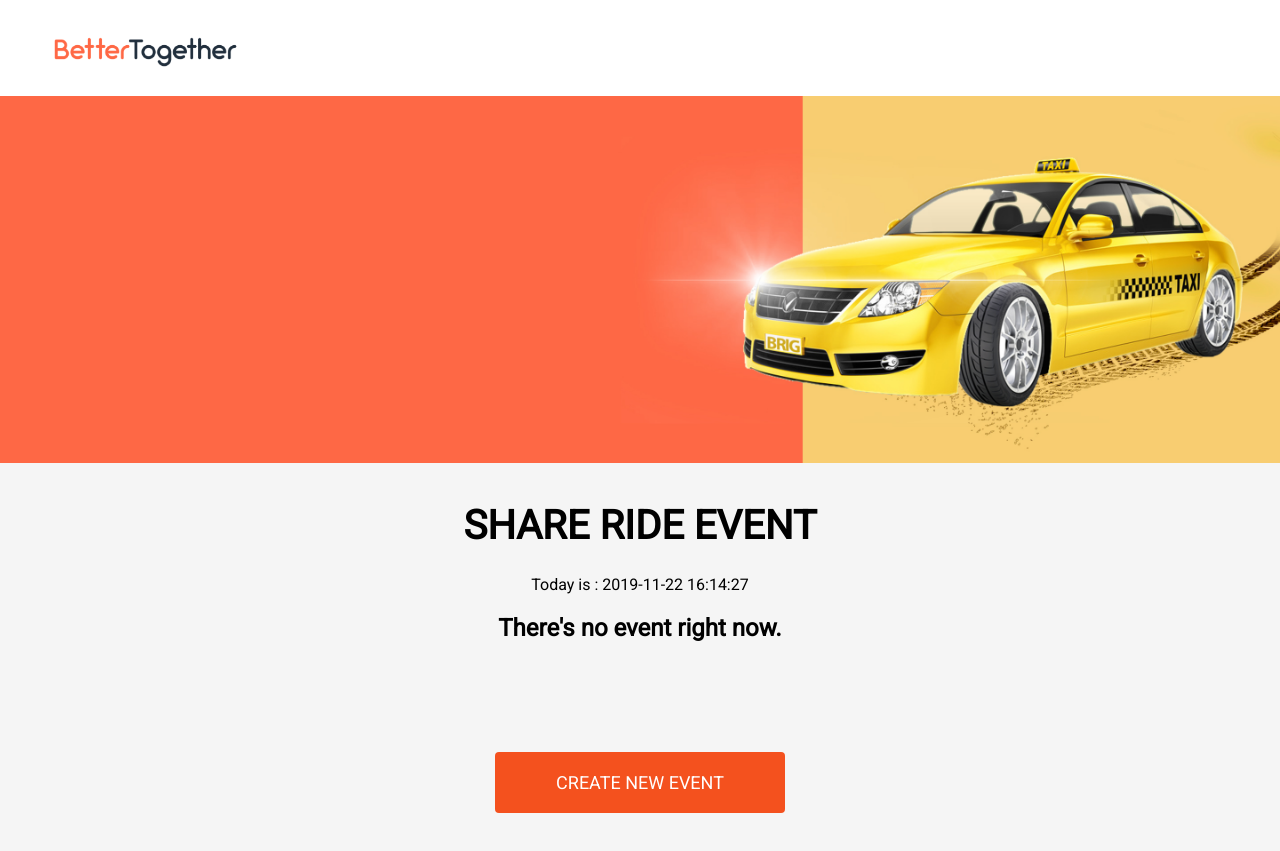
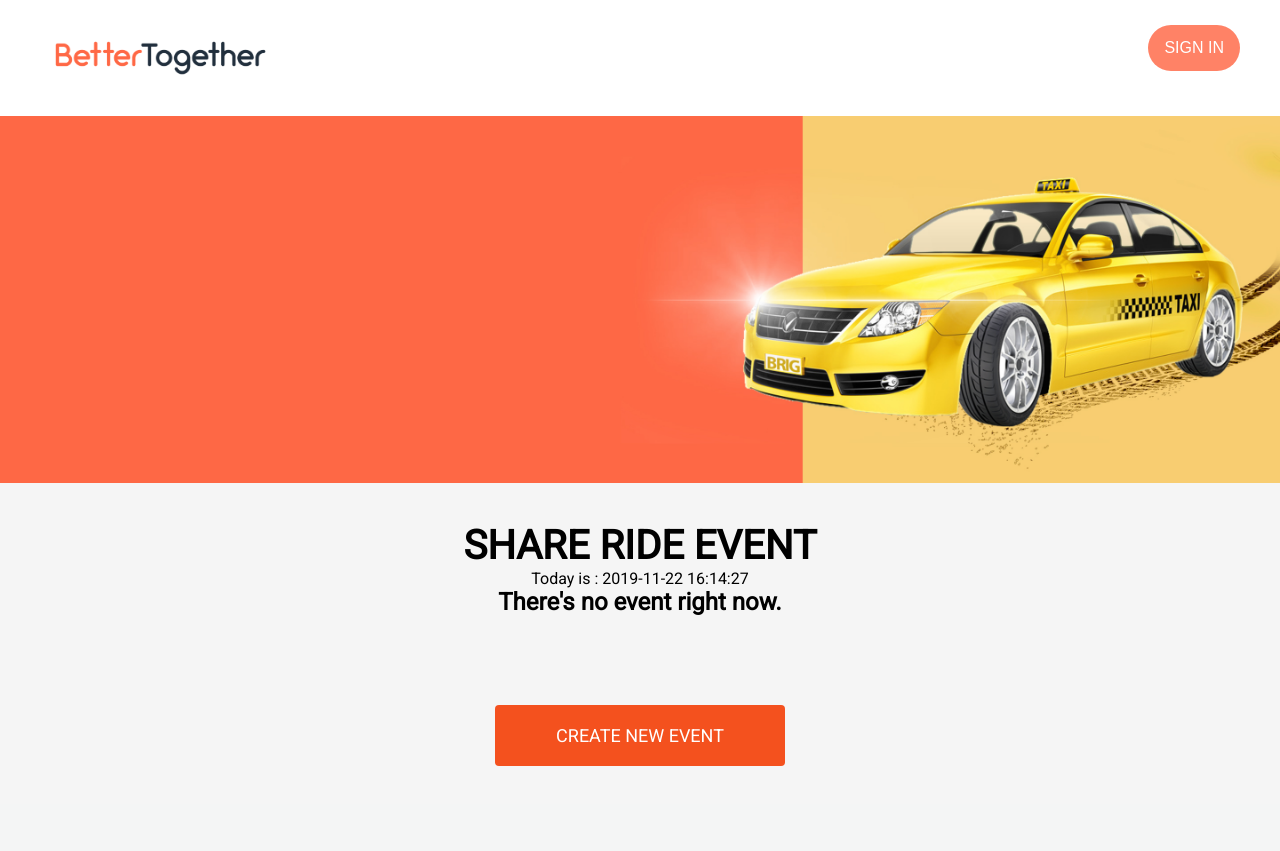
Before and after one commit to bameethanida/BetterTogether, a Django app: page /shareride/ in a window 1280 px wide. After the commit the page ends 766 px from the top, so only its background shows below. Run offline with Django 3.2, Linux system fonts and the light colour scheme; data that the repository does not hold is empty.

Commit message:
edit index and add button

```diff
--- a/BetterTogetherApp/static/css/homepage_style.css
+++ b/BetterTogetherApp/static/css/homepage_style.css
@@ -3,6 +3,7 @@
   margin: 0;
 }
 .body {
+  width: auto;
   height: 100%;
   margin-top: 0;
   margin-right: 0;
@@ -16,6 +17,7 @@
   background-color: white;
   font-family: Arial;
   top: 0;
+  margin-bottom: 0%;
 }
 
 
--- a/BetterTogetherApp/static/css/shareride-index-style.css
+++ b/BetterTogetherApp/static/css/shareride-index-style.css
@@ -1,3 +1,7 @@
+* {
+  padding: 0;
+  margin: 0;
+}
 .body {
   margin-top: 0;
   margin-right: 0;
@@ -12,7 +16,7 @@
 
 .navbar {
   width: 100%;
-  height: 12%;
+  height: 14.5%;
   display: block;
   background-color: white;
   font-family: Arial;
@@ -31,7 +35,54 @@
 
 }
 
+.button-n {
+  font-size: medium;
+  padding: 1.5em 3em;
+  border-radius: 50px;
+  border: none;
+  background: #FF8266;
+  color: white;
+  -webkit-transition: background-color 0.3s, color 0.3s;
+  transition: background-color 0.3s, color 0.3s;
+}
 
+.button-n.button--inverted {
+  background: #ECEFF1;
+  color: #37474f;
+}
+
+.button-n::before {
+  content: '';
+  position: absolute;
+  top: -20px;
+  left: -20px;
+  bottom: -20px;
+  right: -20px;
+  border-radius: 50px;
+  z-index: -1;
+  opacity: 0.4;
+  -webkit-transform: scale3d(0.8, 0.5, 1);
+  transform: scale3d(0.8, 0.5, 1);
+}
+
+.button-n:hover {
+  -webkit-transition: background-color 0.1s 0.3s, color 0.1s 0.3s;
+  transition: background-color 0.1s 0.3s, color 0.1s 0.3s;
+  color: white;
+  background-color: #FF6845;
+  -webkit-animation: anim-moema-1 0.3s forwards;
+  animation: anim-moema-1 0.3s forwards;
+}
+
+.button-n.button--inverted:hover {
+  color: #ECEFF1;
+  background-color: #7986cb;
+}
+
+.button-n:hover::before {
+  -webkit-animation: anim-moema-2 0.3s 0.3s forwards;
+  animation: anim-moema-2 0.3s 0.3s forwards;
+}
 .image {
   margin-top: 0%;
   width: 100%;
@@ -88,7 +139,13 @@
   right: 0;
 }
 
-
+ul {
+  list-style-type: none;
+  margin-top: 25;
+  margin-right: 40;
+  padding: 0;
+  float: right;
+}
 
 .logo-footer {
   height: 75;
@@ -126,6 +183,7 @@
   border-radius: 20px;
   font-size: 17px;
   line-height: 30px;
+  padding-top: 30px;
 }
 
 
--- a/BetterTogetherApp/templates/BetterTogetherApp/homepage.html
+++ b/BetterTogetherApp/templates/BetterTogetherApp/homepage.html
@@ -35,7 +35,7 @@
 		{% endif %}
 
 	</nav>
-	</header>
+</header>
 	<svg class="text-size" id="slogan" viewBox="0 0 703 181" fill="none" xmlns="http://www.w3.org/2000/svg">
 		<path
 			d="M2.98401 62V60.488L10.04 57.608L30.848 2.95999H32L51.656 59.408L58.28 60.488V62H37.112V60.488L43.016 59.552L36.896 42.488H17.744L11.912 57.608L18.392 60.488V62H2.98401ZM18.32 40.976H36.392L27.752 15.632L18.32 40.976Z"
--- a/BetterTogetherApp/templates/BetterTogetherApp/share_ride_index.html
+++ b/BetterTogetherApp/templates/BetterTogetherApp/share_ride_index.html
@@ -9,13 +9,31 @@
 </head>
 
 <body class="body">
-    <nav class="navbar">
-        <a class="navbar-brand">
-            <a href="{% url 'BetterTogetherApp:index'%}"> <img class="logo" src="{% static "image/long-logo-3.png" %}"
-                    height="65" alt="BetterTogether"></a>
+	<nav class="navbar">
+		<a class="navbar-brand">
 
-        </a>
-    </nav>
+			{% if not user.is_authenticated %}
+			<a href="{% url 'BetterTogetherApp:index' %}"><img src="../static/image/long-logo-3.png" height="75" alt="BetterTogether">
+			</a>
+			<ul>
+				<a class="button-n" href= "{% url 'BetterTogetherApp:login' %}">
+					SIGN IN
+				</a>
+			</ul>
+			</a>
+		{% endif %}
+		{% if user.is_authenticated %}
+		<a href="{% url 'BetterTogetherApp:index' %}"><img src="../static/image/long-logo-3.png" height="75" alt="BetterTogether">
+			</a>
+			<ul>
+				<a class="button-n" href= "{% url 'BetterTogetherApp:profile' %}">
+					Profile
+				</a>
+			</ul>
+			</a>
+		{% endif %}
+
+	</nav>
     <img class="image" src="{% static "image/2.jpg" %}">
     <div class="head">
         <center>
```
